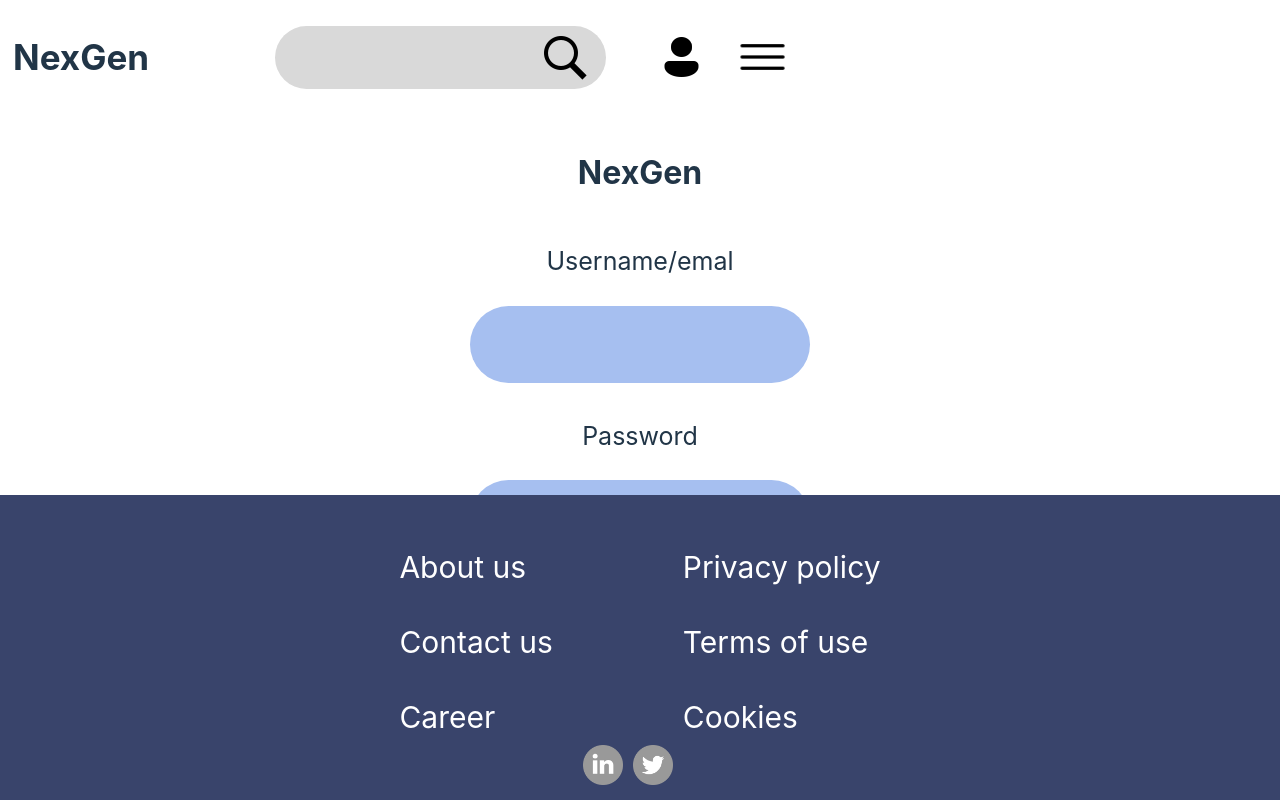
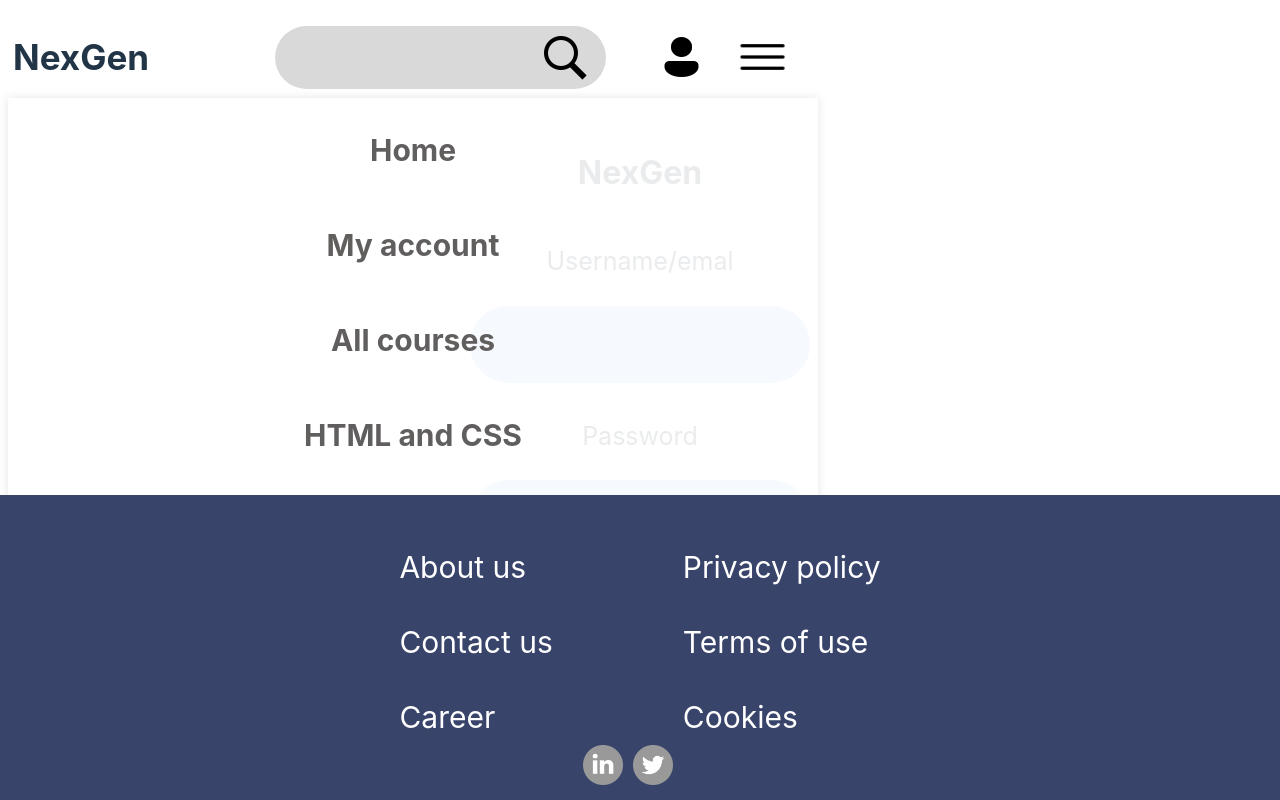
Before and after one commit to theethee/Typscript-software-testing, a React (Vite) app in the folder frontend/: page / in a window 1280 px wide. Both pictures are taken after a click on the picture 762 px from the left and 57 px from the top of the page. Built offline with nearby package versions, Linux system fonts and the light colour scheme.

Commit message:
fixed navigation in burger menu

```diff
--- a/frontend/src/components/Navbar/Navbar.css
+++ b/frontend/src/components/Navbar/Navbar.css
@@ -55,3 +55,29 @@
   flex-direction: row;
   margin-left: 50px;
 }
+
+#burger-menu {
+  display: flex;
+  flex-direction: column;
+  align-items: center;
+  position: absolute;
+  background-color: rgba(255, 255, 255, 0.9);
+  margin-top: 90px;
+  box-shadow: 0 0 10px rgba(0, 0, 0, 0.1);
+  width: 810px;
+  height: 650px;
+}
+
+.style-links-nav {
+  margin-top: 30px;
+  font-size: 30px;
+  font-weight: bold;
+  text-decoration: none;
+  cursor: pointer;
+  margin-bottom: 20px;
+  color: #615e5e;
+}
+
+.style-links-nav:hover {
+  color: rgb(40, 39, 39);
+}
--- a/frontend/src/components/Navbar/Navbar.tsx
+++ b/frontend/src/components/Navbar/Navbar.tsx
@@ -2,8 +2,16 @@ import "../Navbar/Navbar.css";
 import search from "../../assets/search-icon.png";
 import account from "../../assets/account-icon.png";
 import burger from "../../assets/burger-menu.png";
+import { useState } from "react";
+import { Link } from "react-router-dom";
 
 function Navbar() {
+  const [isBurgerOpen, setisBugerOpen] = useState<boolean>(false);
+
+  const handleBurger = () => {
+    setisBugerOpen(!isBurgerOpen);
+  };
+
   return (
     <>
       <div id="navbar-container">
@@ -22,8 +30,36 @@ function Navbar() {
             src={account}
             alt="accoutn icon"
           />
-          <img className="icons-nav" src={burger} alt="burger menu icon" />
+          <img
+            className="icons-nav"
+            onClick={handleBurger}
+            src={burger}
+            alt="burger menu icon"
+          />
         </div>
+        {isBurgerOpen && (
+          <div id="burger-menu">
+            <Link to="/" className="style-links-nav">
+              Home
+            </Link>
+            <Link to="/myaccount" className="style-links-nav">
+              My account
+            </Link>
+            <Link to="/allcourses" className="style-links-nav">
+              All courses
+            </Link>
+            <Link to="/htmlandcss" className="style-links-nav">
+              HTML and CSS
+            </Link>
+            <Link to="/javascript" className="style-links-nav">
+              Javascript
+            </Link>
+            <Link to="/typescript" className="style-links-nav">
+              Typescript
+            </Link>
+            {/* <Link to="/">Sign out</Link> */}
+          </div>
+        )}
       </div>
     </>
   );
```
